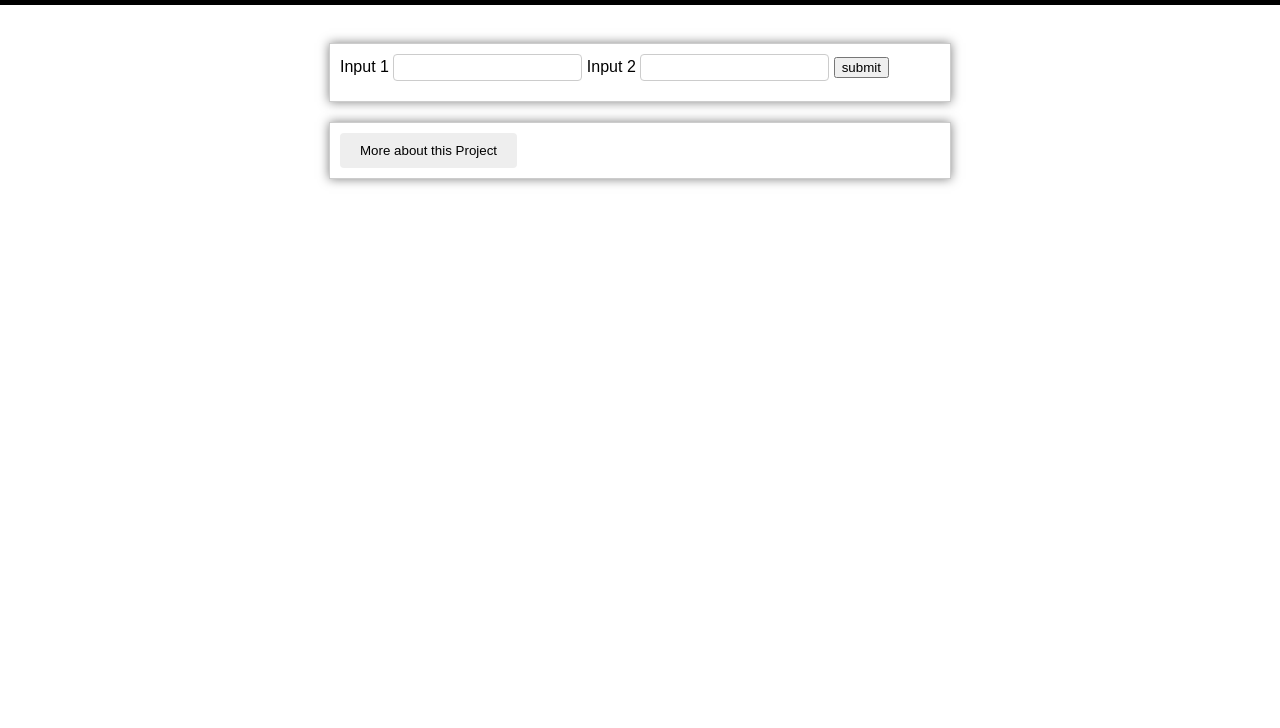
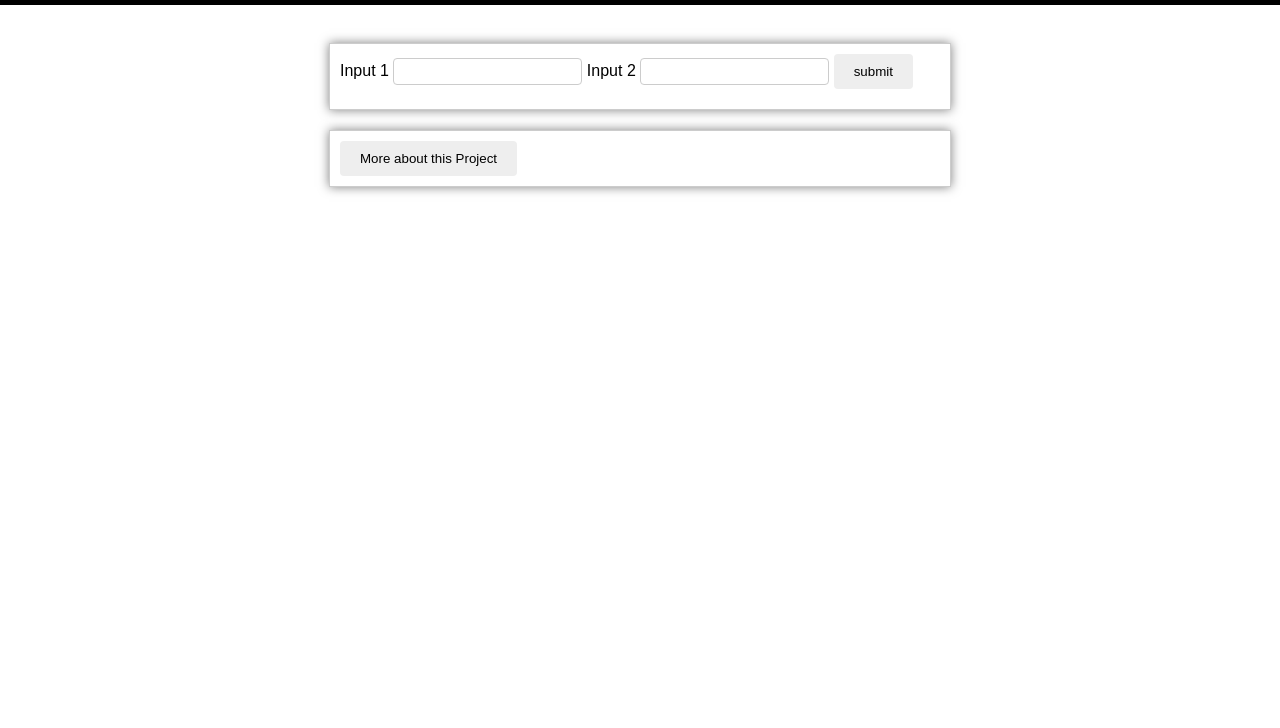
Before and after one commit to GiorgioJacomella/calculator_js, a plain HTML site: page calc.html in a window 1280 px wide. Shown: the part 72-800 px from the top of the page. Drawn offline with Linux system fonts and the light colour scheme.

Commit message:
Update styles.css

```diff
--- a/styles.css
+++ b/styles.css
@@ -22,7 +22,7 @@ h1, h2 {
     margin: 10px 0;
 }
 
-button {
+button, input[type="submit"] {
     padding: 10px 20px;
     background-color: #eee;
     border: none;
```
